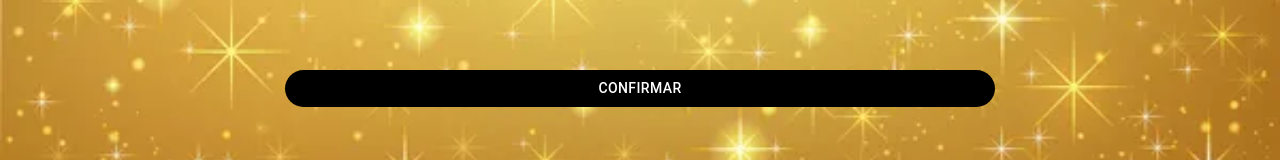
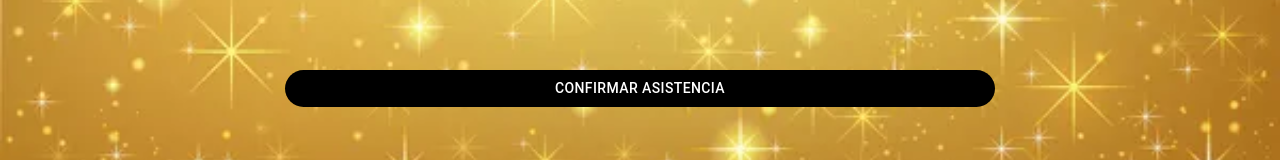
Before and after one commit to CanarioTOMAS/mis15-alimita-invitados, a Next.js app in the folder my-app/: page / in a window 1280 px wide. Shown: the part 4883-5043 px from the top of the page. Built offline with nearby package versions, Linux system fonts and the light colour scheme.

Commit message:
Update 2 page.tsx

```diff
--- a/my-app/app/page.tsx
+++ b/my-app/app/page.tsx
@@ -118,7 +118,7 @@ export default function Home() {
       <Box sx={{p:6, pb:10,width: "100%",
           justifyContent: "center",
           alignItems: "center",textAlign:'center'}}>
-        <Button href="https://forms.gle/utRPutzkzEgH6gtX8" sx={{ bgcolor: "black", color: "white", borderRadius: 60 ,width:'60%'}}>Confirmar</Button>
+        <Button href="https://forms.gle/utRPutzkzEgH6gtX8" sx={{ bgcolor: "black", color: "white", borderRadius: 60 ,width:'60%'}}>Confirmar Asistencia</Button>
       </Box>
       <MusicPlayer></MusicPlayer>
     </div>
```
